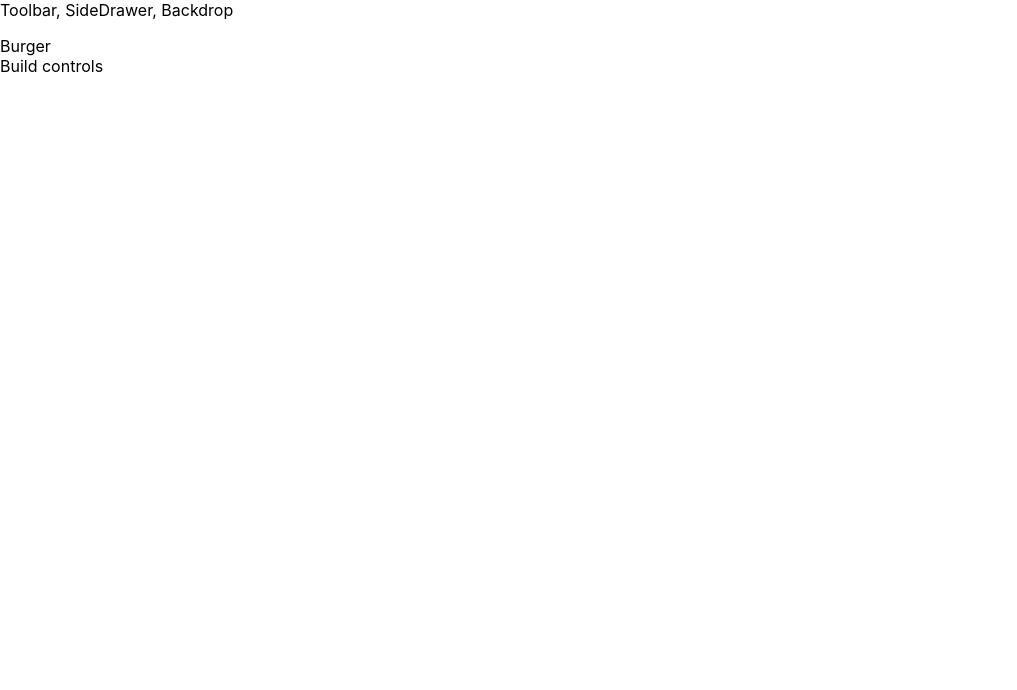
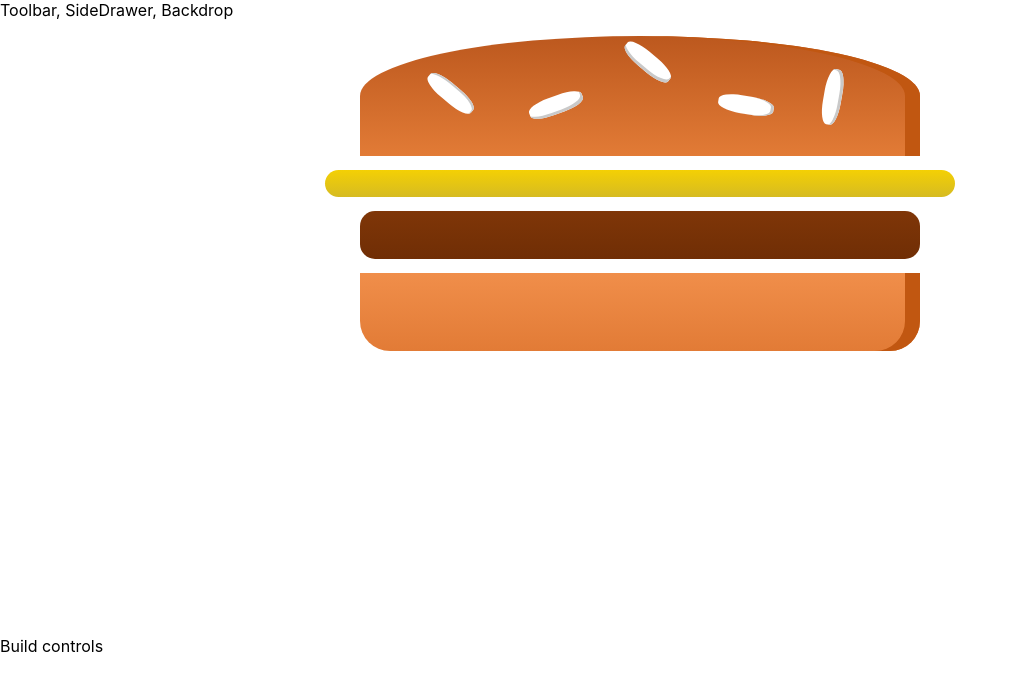
Before and after one commit to arjun-khanduri/burger-builder, a React app: page / in a window 1280 px wide. Shown: the top 690 px of the page, without its empty margins (0-1017 px from the left). Built offline with nearby package versions, Linux system fonts and the light colour scheme.

Commit message:
Styled the burger component

```diff
--- /dev/null
+++ b/src/components/Burger/Burger.css
@@ -0,0 +1,30 @@
+.Burger{
+    width: 100%;
+    margin: auto;
+    height: 250px;
+    /* overflow: scroll; */
+    text-align: center;
+    font-weight: bold;
+    font-size: 1.2rem;
+}
+
+@media(min-width: 500px) and (min-height: 400px){
+    .Burger{
+        width: 350px;
+        height: 300px;
+    }
+}
+
+@media(min-width: 500px) and (min-height: 401px){
+    .Burger{
+        width: 450px;
+        height: 400px;
+    }
+}
+
+@media(min-width: 1000px) and (min-height: 700px){
+    .Burger{
+        width: 700px;
+        height: 600px;
+    }
+}
--- a/src/containers/BurgerBuilder/BurgerBuilder.js
+++ b/src/containers/BurgerBuilder/BurgerBuilder.js
@@ -1,12 +1,13 @@
 import React from 'react';
 import Aux from '../../hoc/Auxiliary';
-
+import Burger from '../../components/Burger/Burger';
 
 class BurgerBuilder extends React.Component {
     render() {
         return (
             <Aux>
-                <div>Burger</div>
+                {/* <div>Burger</div> */}
+                <Burger />
                 <div>Build controls</div>
             </Aux>
         );
```
